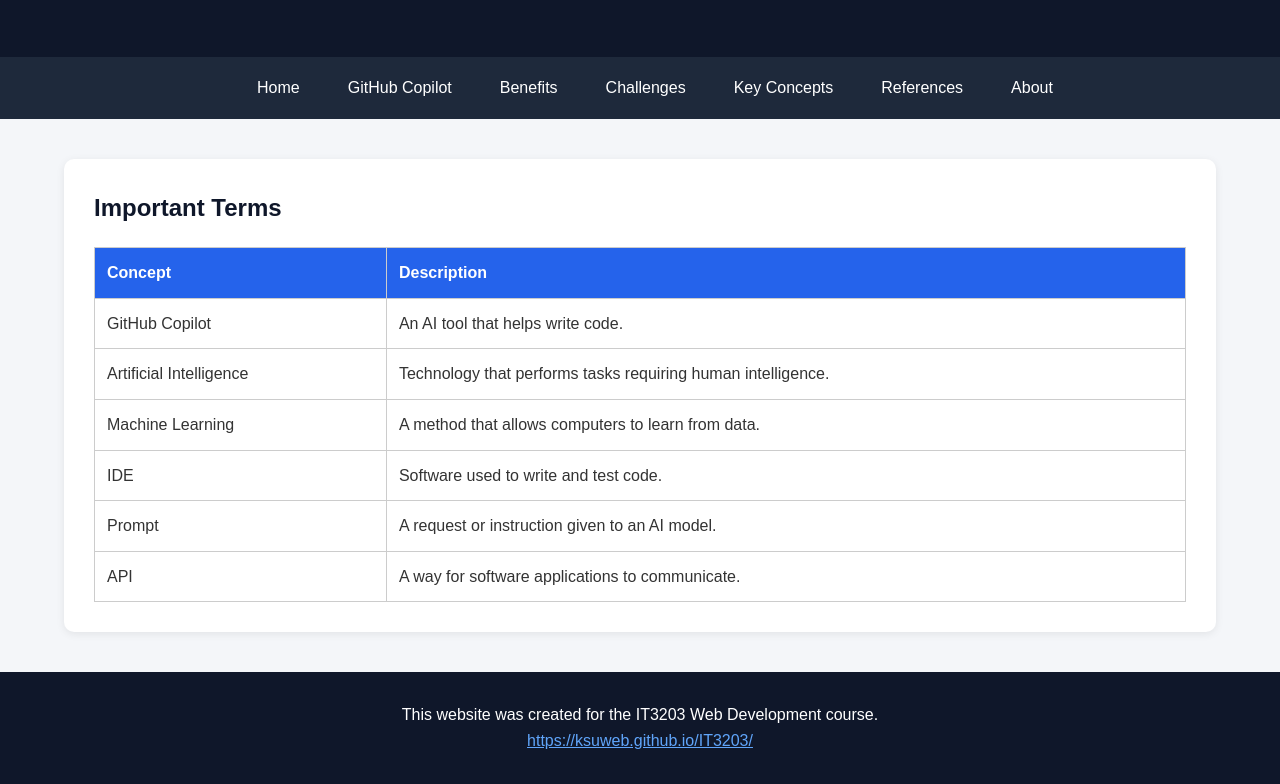
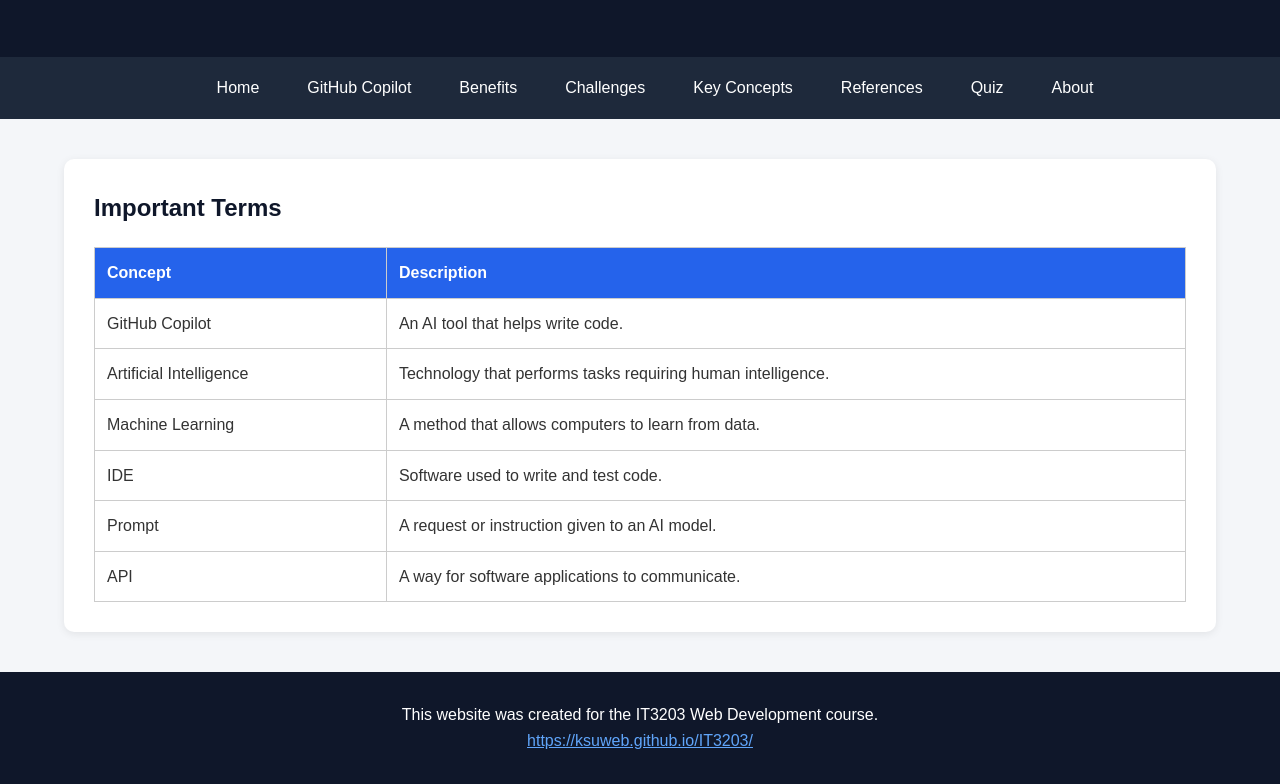
Before and after one commit to Henryiivii/Project-Milestone-1-Henry-Lennon, a plain HTML site: page concepts.html in a window 1280 px wide. Shown: the part 130-914 px from the top of the page. Drawn offline with Linux system fonts and the light colour scheme.

Commit message:
Update concepts.html

```diff
--- a/concepts.html
+++ b/concepts.html
@@ -16,13 +16,23 @@
 
 <nav>
 <ul>
+
   <li><a href="index.html">Home</a></li>
+
         <li><a href="copilot.html">GitHub Copilot</a></li>
+
         <li><a href="benefits.html">Benefits</a></li>
+
         <li><a href="challenges.html">Challenges</a></li>
+
         <li><a href="concepts.html">Key Concepts</a></li>
-<li><a href="refrences.html">References</a></li>
+
+        <li><a href="references.html">References</a></li>
+
+        <li><a href="quiz.html">Quiz</a></li>
+
         <li><a href="about.html">About</a></li>
+
 </ul>
 </nav>
 
```
Lines whose indentation alone changed are shown as unchanged.
